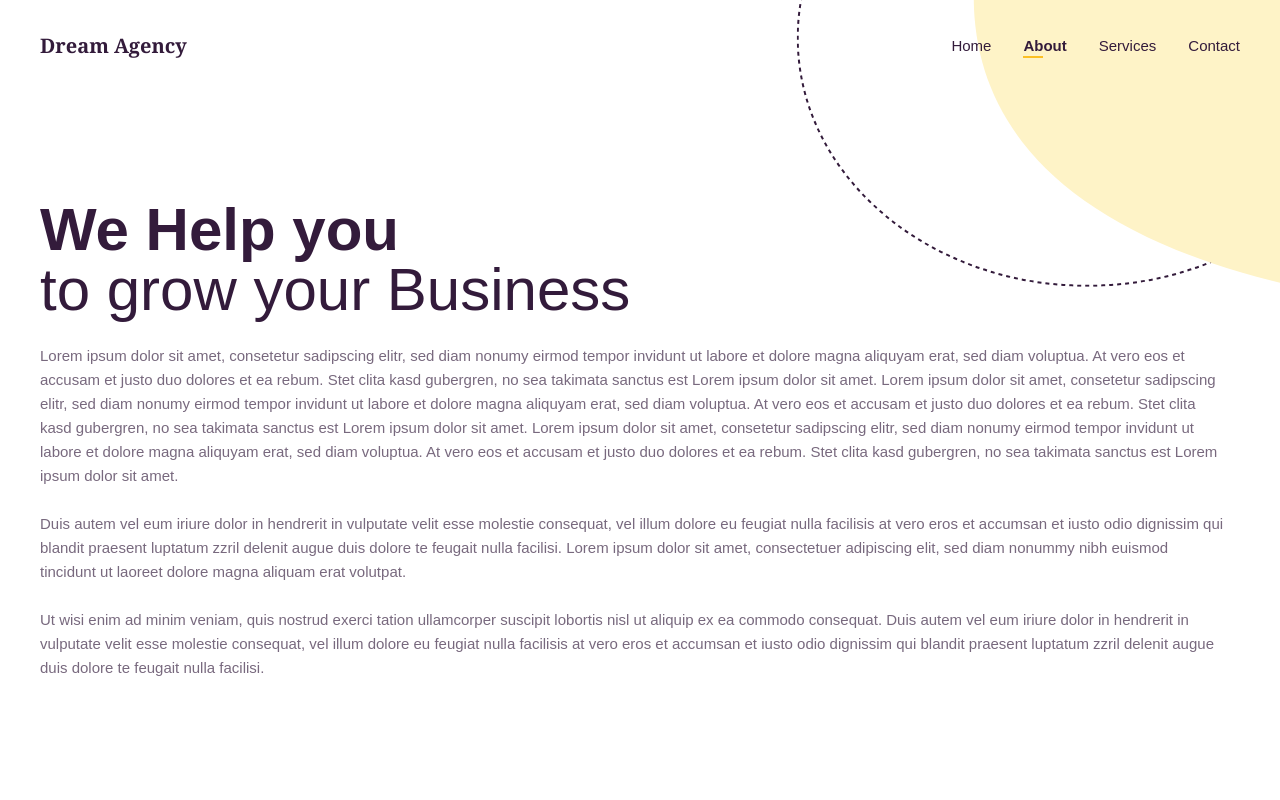
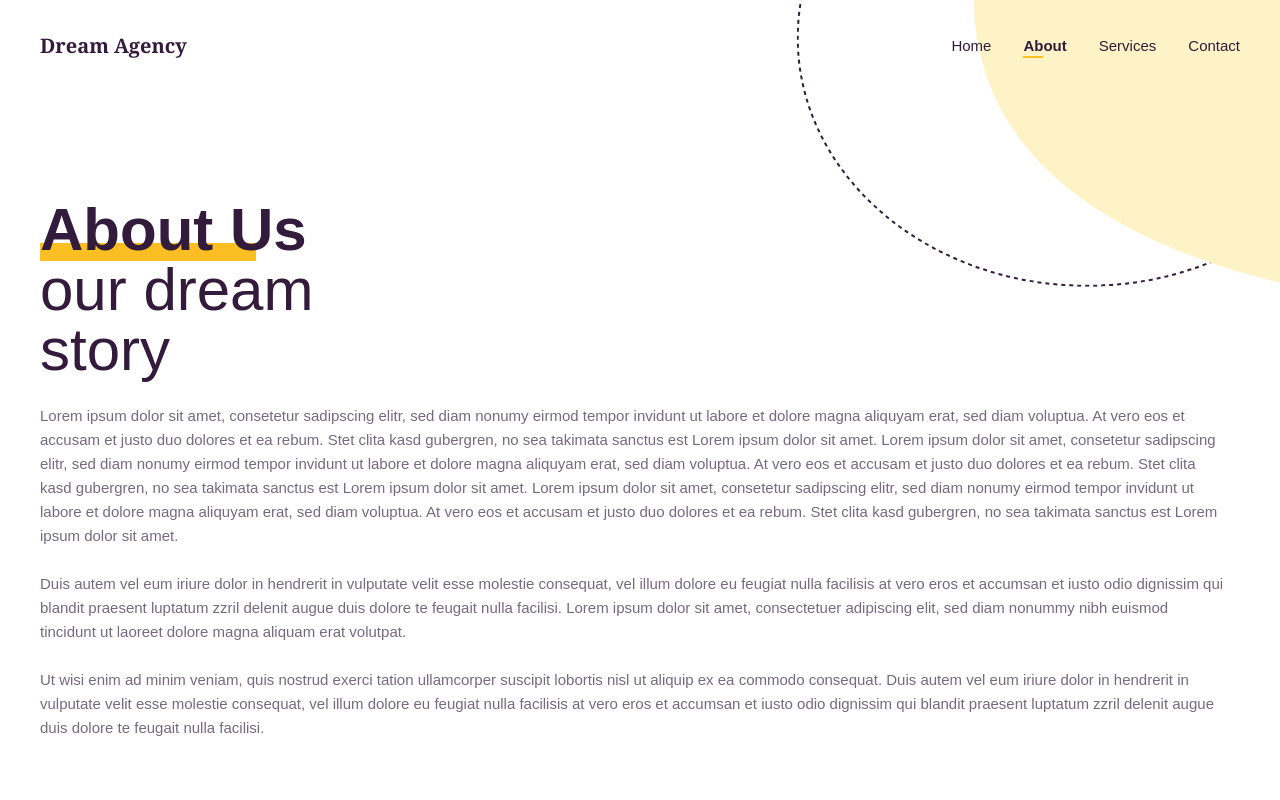
Before and after one commit to kaden-miller/kta-project, a Vue app: page /about in a window 1280 px wide. Shown: the top 800 px of the page. Built offline with nearby package versions, Linux system fonts and the light colour scheme.

Commit message:
added underline ui component

```diff
--- a/src/components/sections/AboutHero.vue
+++ b/src/components/sections/AboutHero.vue
@@ -2,9 +2,9 @@
   <section class="hero-section pt-50 pb-40 px-10 relative">
     <div class="hero-container">
       <div class="hero-content col-span-2 flex flex-col items-start gap-6 pr-4">
-        <h1 class="hero-headline text-6xl text-accent">
-          <b>We Help you</b><br />
-          to grow your Business
+        <h1 class="hero-headline text-6xl text-accent w-80">
+          <b><UnderlineText text="About Us" :underlineLength="6" underlineHeight="18px" /></b>
+          our dream story
         </h1>
         <p>
           Lorem ipsum dolor sit amet, consetetur sadipscing elitr, sed diam nonumy eirmod tempor
@@ -42,7 +42,12 @@
 </template>
 
 <script>
+import UnderlineText from '../ui/UnderlineText.vue'
+
 export default {
   name: 'HomeHero',
+  components: {
+    UnderlineText,
+  },
 }
 </script>
--- a/src/components/sections/ContentSection.vue
+++ b/src/components/sections/ContentSection.vue
@@ -5,7 +5,9 @@
         <img :src="imageSrc" :alt="imageAlt" />
       </div>
       <div class="content-text px-8 flex flex-col gap-6 items-start">
-        <h2 class="content-headline text-4xl text-accent tracking-tight" v-html="headline"></h2>
+        <h2 class="content-headline text-4xl text-accent tracking-tight">
+          <slot name="headline"></slot>
+        </h2>
 
         <!-- To handle multiple paragraphs, if it's an array of different paragraph lines we'll use this to display the content -->
         <div v-if="Array.isArray(intro)" class="flex flex-col gap-4">
--- a/src/components/sections/HomeHero.vue
+++ b/src/components/sections/HomeHero.vue
@@ -4,7 +4,7 @@
       <div class="hero-content col-span-2 flex flex-col items-start gap-6 pr-4">
         <h1 class="hero-headline text-6xl text-accent">
           <b>We Help you</b><br />
-          to grow your Business
+          to grow your <UnderlineText text="Business" underline-height="18px" />
         </h1>
         <p class="hero-intro text-lg pr-4">
           Lorem Ipsum has been the industry's standard dummy text ever since the 1500s, when an
@@ -15,7 +15,7 @@
       <div class="hero-image absolute -top-2 right-0 w-1/2">
         <img
           src="/images/home-header-graphics.webp"
-          alt="Two smiling men looking impressed with this developers portfolio"
+          alt="Two smiling men looking impressed with this applicants project"
         />
       </div>
     </div>
@@ -24,12 +24,14 @@
 
 <script>
 import Button from '../ui/Button.vue'
+import UnderlineText from '../ui/UnderlineText.vue'
 
 export default {
   name: 'HomeHero',
   emits: ['cta-clicked'],
   components: {
     Button,
+    UnderlineText,
   },
 }
 </script>
--- a/src/components/sections/ServiceCards.vue
+++ b/src/components/sections/ServiceCards.vue
@@ -3,7 +3,7 @@
     <div class="container">
       <h2 class="section-headline text-4xl text-center text-accent pb-20">
         <b>What We Do</b><br />
-        For Your Business
+        For Your <UnderlineText text="Business" :underlineLength="6" underlineHeight="10px" />
       </h2>
       <div class="cards-grid gap-8 grid grid-cols-4">
         <CardItem
@@ -31,11 +31,13 @@ import ComputerIcon from '../icons/computer-icon.svg'
 import MobilePhoneIcon from '../icons/mobile-phone-icon.svg'
 import RocketIcon from '../icons/rocket-icon.svg'
 import WebsiteIcon from '../icons/website-icon.svg'
+import UnderlineText from '../ui/UnderlineText.vue'
 
 export default {
   name: 'ServiceCards',
   components: {
     CardItem,
+    UnderlineText,
   },
   data() {
     return {
--- a/src/components/ui/UnderlineText.vue
+++ b/src/components/ui/UnderlineText.vue
@@ -1 +1,44 @@
-<!-- Build out the underline element here. -->
+<template>
+  <span class="underline-text-container relative">
+    <span class="text-content z-10 relative">{{ text }}</span>
+    <span
+      class="underline-effect absolute w-full bottom-0.5 left-0 bg-primary"
+      :style="underlineStyle"
+    ></span>
+  </span>
+</template>
+
+<script>
+export default {
+  name: 'UnderlineText',
+  props: {
+    text: {
+      type: String,
+      required: true,
+    },
+    underlineLength: {
+      type: Number,
+      default: null,
+    },
+    underlineHeight: {
+      type: String,
+      default: '7px',
+    },
+  },
+  computed: {
+    underlineStyle() {
+      const baseStyle = {
+        height: this.underlineHeight,
+      }
+
+      if (this.underlineLength !== null) {
+        const charWidth = 0.6
+        const widthEm = this.underlineLength * charWidth
+        baseStyle.width = `${widthEm}em`
+      }
+
+      return baseStyle
+    },
+  },
+}
+</script>
--- a/src/views/HomeView.vue
+++ b/src/views/HomeView.vue
@@ -6,14 +6,21 @@
 
     <ContentSection
       imageSrc="/images/about-graphics.webp"
-      imageAlt="A group of 4 smiling people discussing hiring a great candidate"
-      headline="<b>About Us</b><br> Fake or Real"
+      imageAlt="A group of 4 smiling people discussing hiring a great candidate for the web developer position"
       :intro="[
         'Lorem Ipsum has been the industry\'s standard dummy text ever since the 1500s, when an unknown printer took a galley of type and scrambled it to make a type specimen book.',
         'Lorem Ipsum has been the industry\'s standard dummy text ever since the 1500s, when an unknown printer took a galley of type and scrambled it to make a type specimen book.',
       ]"
       ctaText="Explore More"
       @cta-clicked="handleContentCTA"
+    >
+      <!-- My underline ui component didn't work for adding it in views like this, so I had to adjust and use a slot on the component instead -->
+      <template #headline>
+        <b>About Us</b><br />
+        Fake or <UnderlineText text="Real" />
+      </template>
+    </ContentSection>
+
     />
 
     <PreFooter
@@ -30,6 +37,7 @@ import HomeHero from '@/components/sections/HomeHero.vue'
 import ServiceCards from '@/components/sections/ServiceCards.vue'
 import ContentSection from '@/components/sections/ContentSection.vue'
 import PreFooter from '@/components/sections/PreFooter.vue'
+import UnderlineText from '@/components/ui/UnderlineText.vue'
 
 export default {
   name: 'HomeView',
@@ -39,6 +47,7 @@ export default {
     ServiceCards,
     ContentSection,
     PreFooter,
+    UnderlineText,
   },
   methods: {
     handleHeroCTA() {
```
